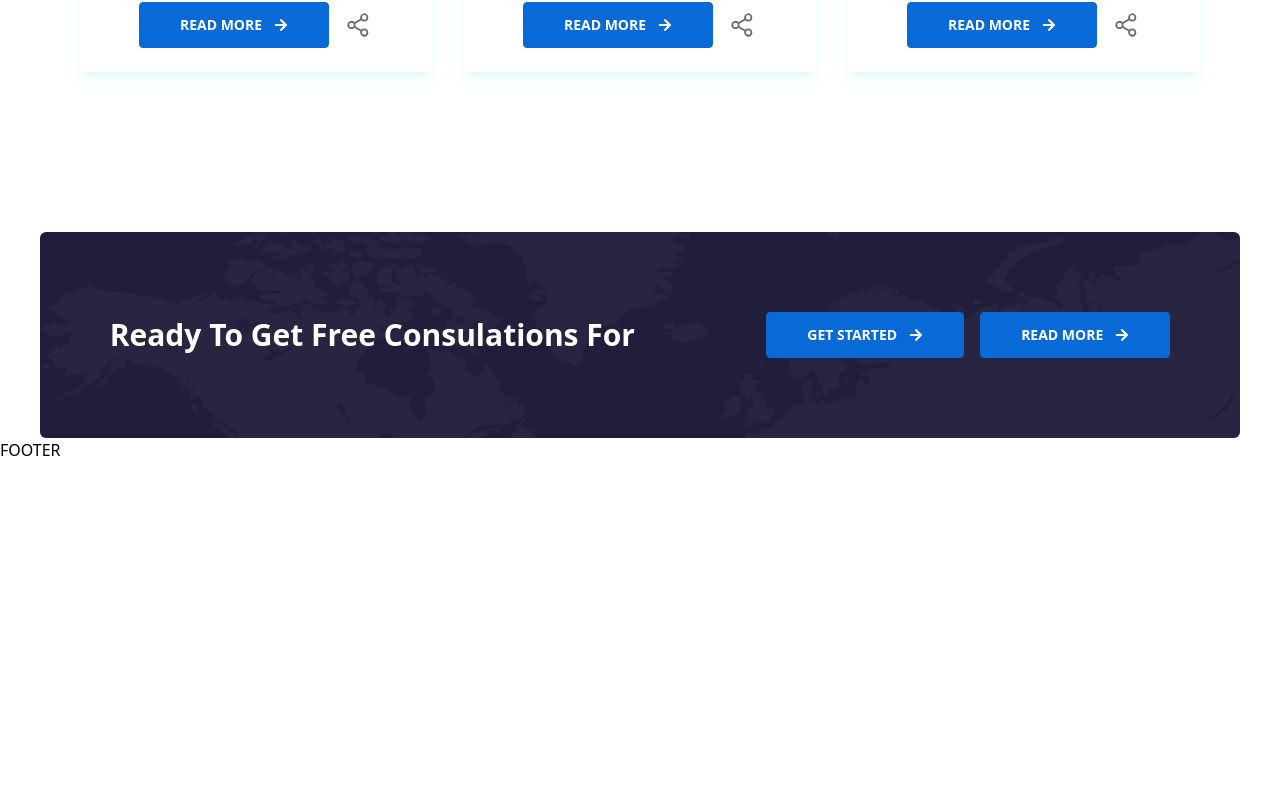
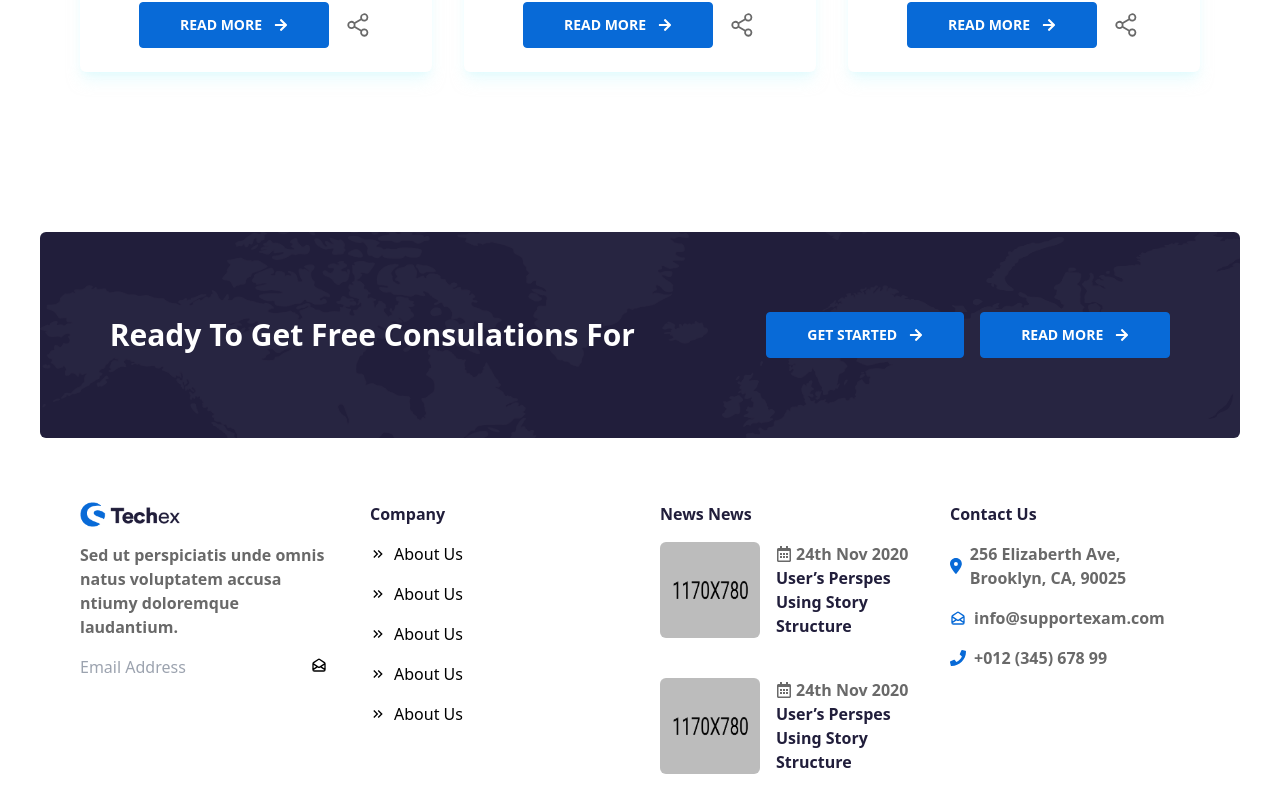
Before and after one commit to jul1ana/travel_nextjs, a Next.js app: page / in a window 1280 px wide. Shown: the part 7801-8613 px from the top of the page. Before the commit the page ends 8263 px from the top, so only its background shows below. Built offline with nearby package versions, Linux system fonts and the light colour scheme.

Commit message:
feat: add Footer

```diff
--- a/src/components/Footer.tsx
+++ b/src/components/Footer.tsx
@@ -1,7 +1,99 @@
+import Image from "next/image";
+import Link from "next/link";
+import { HiOutlineMailOpen } from "react-icons/hi";
+import { MdKeyboardDoubleArrowRight } from "react-icons/md";
+import { FaLocationDot } from "react-icons/fa6";
+import { FaPhone, FaRegCalendarAlt } from "react-icons/fa";
+
 export function Footer() {
   return (
-    <footer>
-      FOOTER
+    <footer className="mx-auto max-w-[1440px] space-y-6 px-8 py-16 lg:px-20 3xl:px-0">
+      <div className="flex flex-col lg:flex-row gap-10 lg:w-full justify-items-start">
+        <div className="lg:w-1/4 flex flex-col gap-4">
+          <Link href="/" className="lg:w-52">
+            <Image src="/logo.png" alt="Logo" width={100} height={29} />
+          </Link>
+
+          <p className="text-[#696969] font-semibold">Sed ut perspiciatis unde omnis natus voluptatem accusa ntiumy doloremque laudantium.</p>
+
+          <div>
+            <input placeholder="Email Address" />
+            <button>
+              <HiOutlineMailOpen />
+            </button>
+          </div>
+        </div>
+
+        <div className="lg:w-1/4 space-y-4">
+          <h4 className="text-[#211E3B] font-semibold">Company</h4>
+
+          <ul className="space-y-4">
+            <li className="flex items-center gap-2">
+              <MdKeyboardDoubleArrowRight />
+              <Link href="/">About Us</Link>
+            </li>
+            <li className="flex items-center gap-2">
+              <MdKeyboardDoubleArrowRight />
+              <Link href="/">About Us</Link>
+            </li>
+            <li className="flex items-center gap-2">
+              <MdKeyboardDoubleArrowRight />
+              <Link href="/">About Us</Link>
+            </li>
+            <li className="flex items-center gap-2">
+              <MdKeyboardDoubleArrowRight />
+              <Link href="/">About Us</Link>
+            </li>
+            <li className="flex items-center gap-2">
+              <MdKeyboardDoubleArrowRight />
+              <Link href="/">About Us</Link>
+            </li>
+          </ul>
+        </div>
+
+        <div className="lg:w-1/4 space-y-4">
+          <h4 className="text-[#211E3B] font-semibold">News News</h4>
+
+          <div className="space-y-10">
+            <div className="flex gap-4">
+              <Image src="/b1.jpg" alt="Notícias" width={100} height={90} className="rounded-md" />
+
+              <div className="font-semibold ">
+                <span className="flex items-center gap-1 text-[#696969]"> <FaRegCalendarAlt /> 24th Nov 2020</span>
+                <p className="text-[#211E3B]">User’s Perspes Using Story Structure</p>
+              </div>
+            </div>
+
+            <div className="flex gap-4">
+              <Image src="/b1.jpg" alt="Notícias" width={100} height={90} className="rounded-md" />
+
+              <div className="font-semibold ">
+                <span className="flex items-center gap-1 text-[#696969]"> <FaRegCalendarAlt /> 24th Nov 2020</span>
+                <p className="text-[#211E3B]">User’s Perspes Using Story Structure</p>
+              </div>
+            </div>
+          </div>
+        </div>
+
+        <div className="lg:w-1/4 space-y-4">
+          <h4 className="text-[#211E3B] font-semibold">Contact Us</h4>
+
+          <div className="flex items-center gap-2">
+            <FaLocationDot color="#086AD7" />
+            <p className="font-semibold text-[#696969]">256 Elizaberth Ave, Brooklyn, CA, 90025</p>
+          </div>
+
+          <div className="flex items-center gap-2">
+            <HiOutlineMailOpen color="#086AD7" />
+            <p className="font-semibold text-[#696969]">info@supportexam.com</p>
+          </div>
+
+          <div className="flex items-center gap-2">
+            <FaPhone color="#086AD7" />
+            <p className="font-semibold text-[#696969]">+012 (345) 678 99</p>
+          </div>
+        </div>
+      </div>
     </footer>
   )
 }
```
Also changed, not shown: public/b1.jpg (added).
